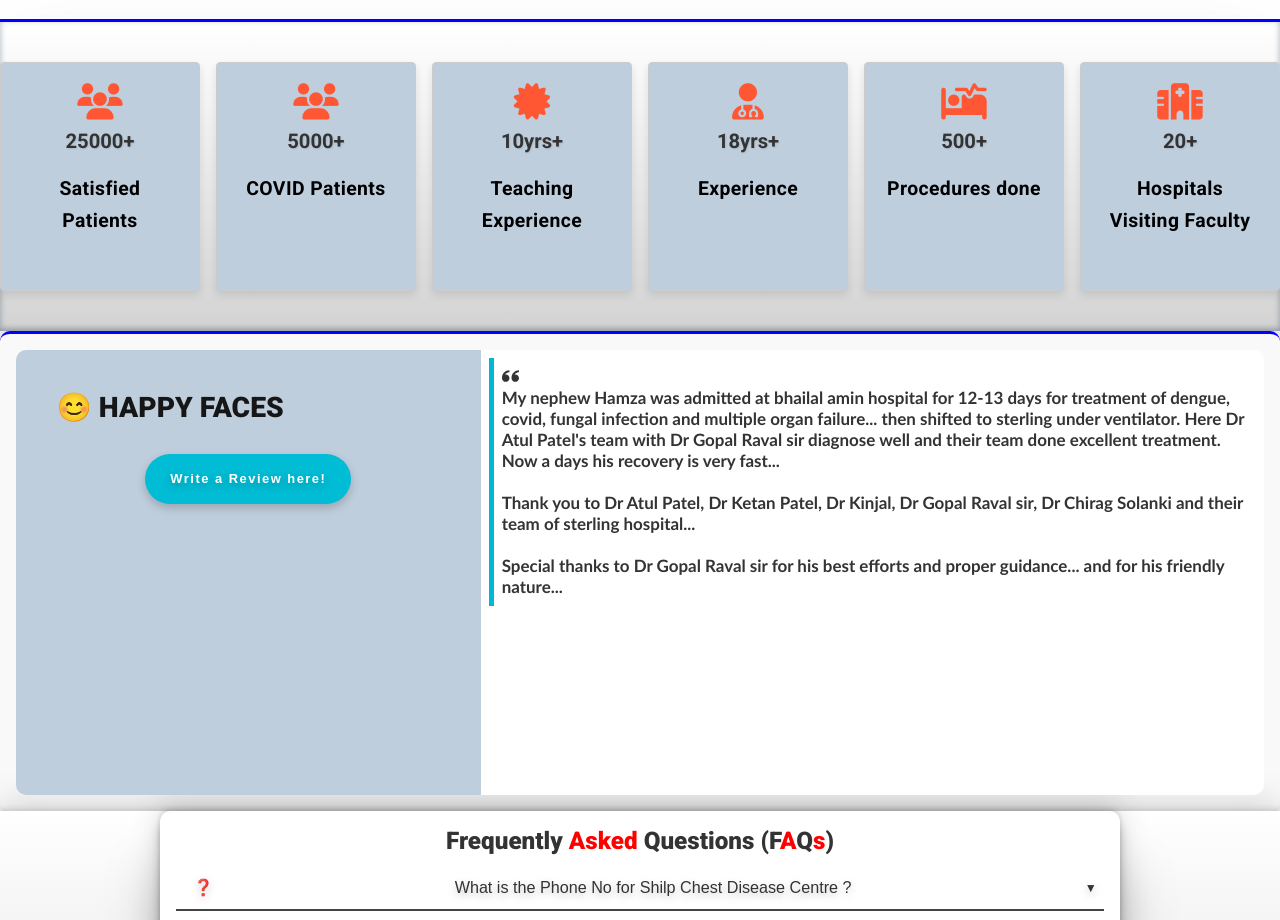
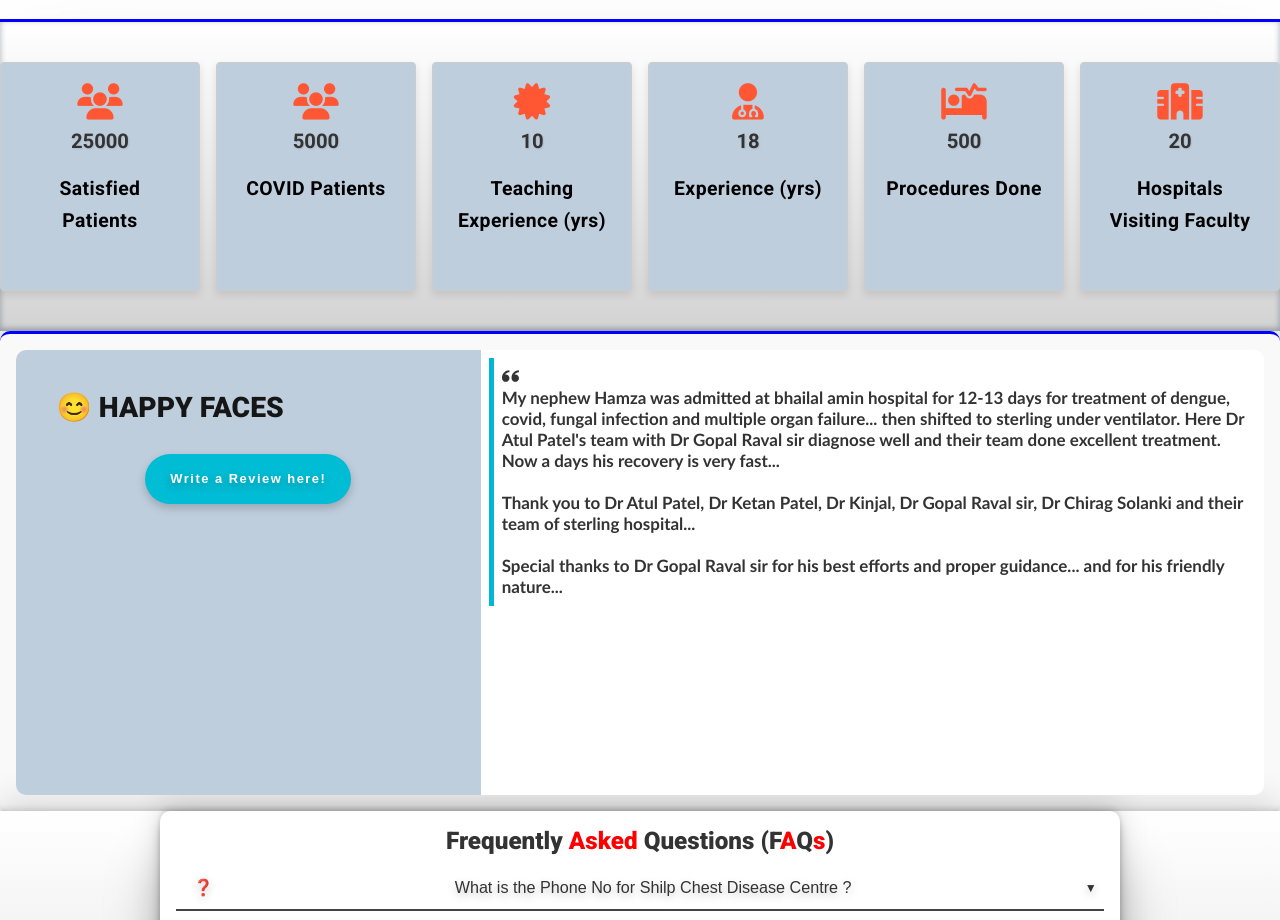
Before and after one commit to vraval13/Shilp_CDC, a Next.js app: page / in a window 1280 px wide. Shown: the part 2680-3600 px from the top of the page. Built offline with nearby package versions, Linux system fonts and the light colour scheme.

Commit message:
updated data

```diff
--- a/src/app/components/ClinicData.js
+++ b/src/app/components/ClinicData.js
@@ -1,4 +1,6 @@
-import { Roboto, Mulish } from "next/font/google";
+"use client";
+import { useEffect, useRef } from 'react';
+import { Roboto } from "next/font/google";
 import styles from "@/app/styles/clinicdata.module.css";
 
 const roboto = Roboto({
@@ -8,43 +10,92 @@ const roboto = Roboto({
 });
 
 function ClinicData() {
+  const sectionRef = useRef(null);
+
+  useEffect(() => {
+    const counters = sectionRef.current.querySelectorAll(`.${styles.counter}`);
+    let observer = new IntersectionObserver(
+      (entries) => {
+        entries.forEach((entry) => {
+          if (entry.isIntersecting) {
+            counters.forEach((counter) => {
+              animateCounter(counter);
+            });
+            observer.disconnect(); // Disconnect after animation
+          }
+        });
+      },
+      { threshold: 0.5 } // Trigger when 50% of the section is visible
+    );
+
+    if (sectionRef.current) {
+      observer.observe(sectionRef.current);
+    }
+
+    return () => {
+      if (observer) observer.disconnect();
+    };
+  }, []);
+
+  const animateCounter = (element) => {
+    const targetValue = parseInt(element.getAttribute('data-target'), 10);
+    const duration = 4000; // Duration of the animation in milliseconds
+    const increment = Math.ceil(targetValue / (duration / 16.67)); // 16.67ms per frame (60 FPS)
+    let currentValue = 0;
+
+    const updateCounter = () => {
+      currentValue += increment;
+      if (currentValue > targetValue) {
+        element.textContent = targetValue;
+      } else {
+        element.textContent = currentValue;
+        requestAnimationFrame(updateCounter);
+      }
+    };
+
+    updateCounter();
+  };
+
   return (
     <>
-      <section className={styles.iconsContainers} style={{borderTop:"3px solid blue"}}>
-
+      <section
+        ref={sectionRef}
+        className={styles.iconsContainers}
+        style={{ borderTop: "3px solid blue" }}
+      >
         <div className={styles.icons}>
           <i className="fas fa-users"></i>
-          <h3>25000+</h3>
+          <h3 className={`${styles.counter}`} data-target="25000">0</h3>
           <p><strong>Satisfied Patients</strong></p>
         </div>
 
         <div className={styles.icons}>
           <i className="fas fa-users"></i>
-          <h3>5000+</h3>
+          <h3 className={`${styles.counter}`} data-target="5000">0</h3>
           <p><strong>COVID Patients</strong></p>
         </div>
 
         <div className={styles.icons}>
-        <i className="fa-solid fa-certificate"></i>
-          <h3>10yrs+</h3>
-          <p><strong>Teaching Experience</strong></p>
+          <i className="fa-solid fa-certificate"></i>
+          <h3 className={`${styles.counter}`} data-target="10">0</h3>
+          <p><strong>Teaching Experience (yrs)</strong></p>
         </div>
 
         <div className={styles.icons}>
           <i className="fas fa-user-md"></i>
-          <h3>18yrs+</h3>
-          <p><strong>Experience</strong></p>
+          <h3 className={`${styles.counter}`} data-target="18">0</h3>
+          <p><strong>Experience (yrs)</strong></p>
         </div>
 
         <div className={styles.icons}>
           <i className="fas fa-procedures"></i>
-          <h3>500+</h3>
-          <p><strong>Procedures done</strong></p>
+          <h3 className={`${styles.counter}`} data-target="500">0</h3>
+          <p><strong>Procedures Done</strong></p>
         </div>
 
         <div className={styles.icons}>
           <i className="fas fa-hospital"></i>
-          <h3>20+</h3>
+          <h3 className={`${styles.counter}`} data-target="20">0</h3>
           <p><strong>Hospitals Visiting Faculty</strong></p>
         </div>
       </section>
```
